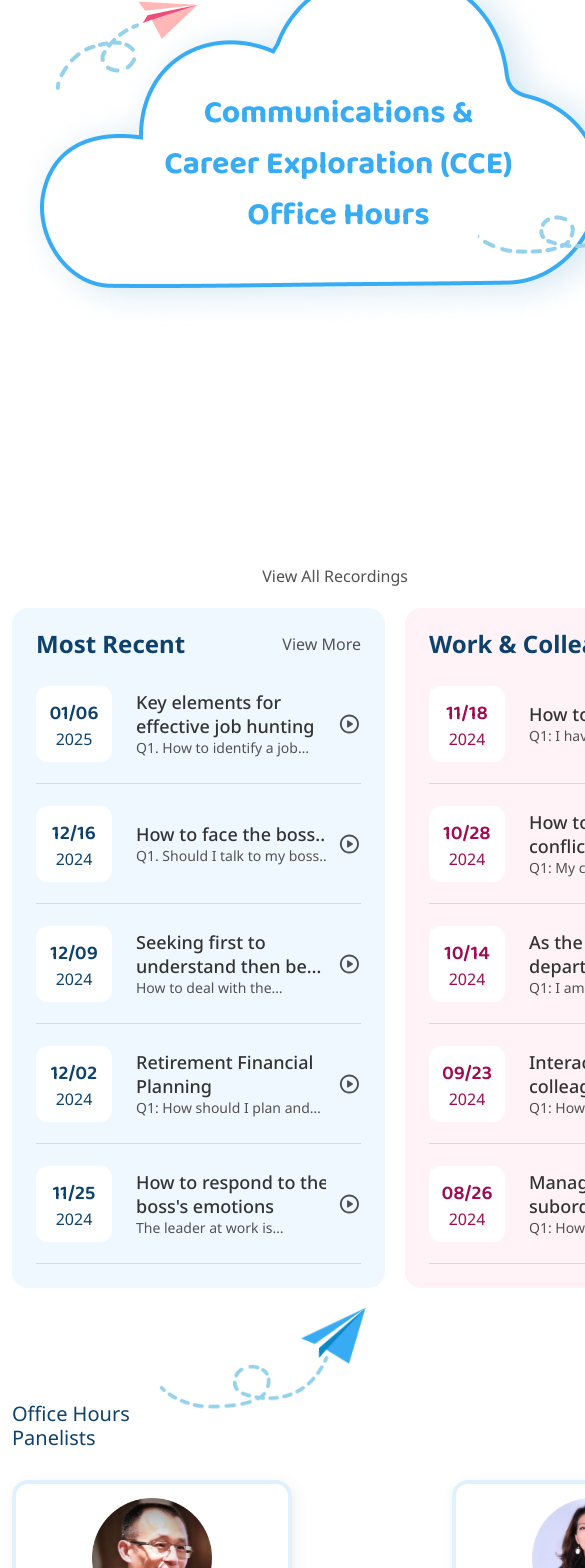
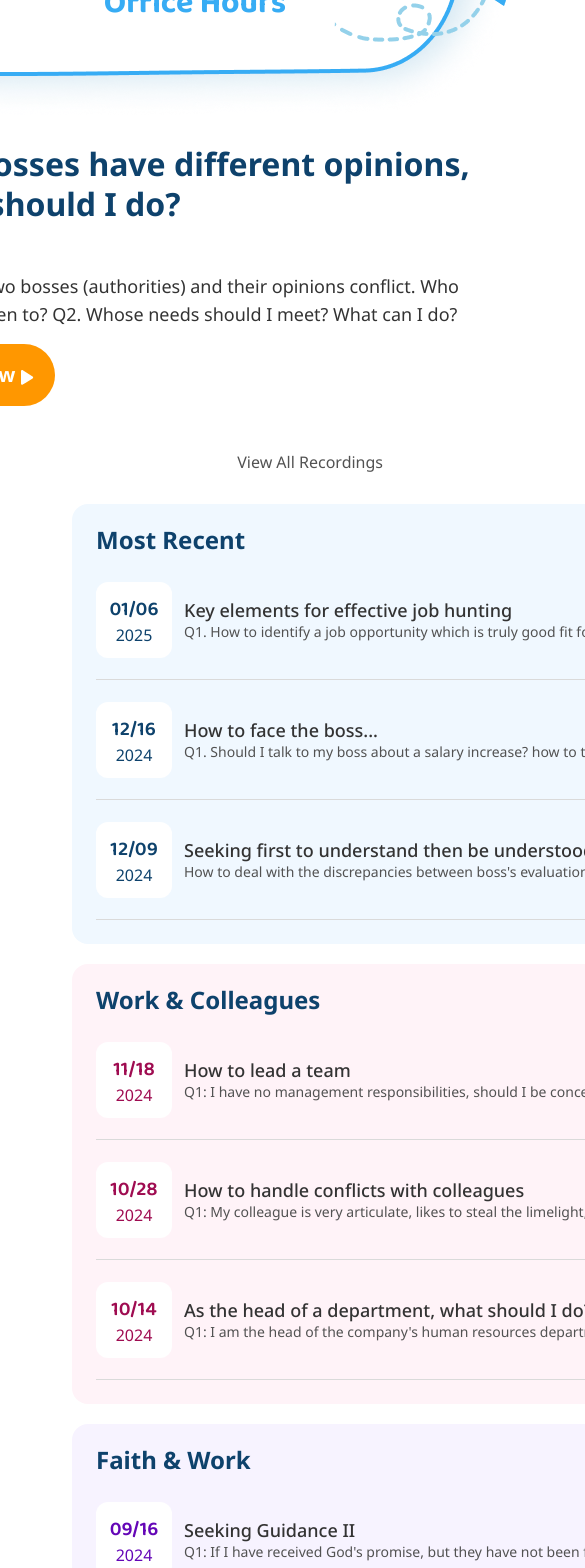
Before and after one commit to Xmeng-Li/I-Fly-Young-CCE-Website, a React (Create React App) app: page / in a window 390 px wide. Shown: the part 380-1948 px from the top of the page, 585 px wide, since content can reach past the window. Built offline with nearby package versions, Linux system fonts and the light colour scheme.

Commit message:
complete iPad size responsive action

```diff
--- a/src/components/officeHours/OfficeHours.tsx
+++ b/src/components/officeHours/OfficeHours.tsx
@@ -175,7 +175,7 @@ class OfficeHours extends Component<OfficeHoursProps> {
 
 
     return (
-      <div className="content-wrap">
+      <div>
         <Header />
         {/* Top Section */}
         <div className="top-container">
@@ -333,6 +333,7 @@ class OfficeHours extends Component<OfficeHoursProps> {
             </div>
 
             <div className="three-parts">
+              <div className="left-and-mid">
                 {/* Left part */}
                 <div className="left">
                   <p className="left-title">{t("leftTitle", { ns: "officehour" })}</p>
@@ -341,7 +342,7 @@ class OfficeHours extends Component<OfficeHoursProps> {
                       {office.map((item: any, index: number) => (
                         <div key={index} className="office-text">
                           <span className="pencil"><Pencil /></span>
-                        <span className="office-content">{item.title}</span>
+                          <span>{item.title}</span>
                         </div>
                       ))}
                   </div>
@@ -362,6 +363,7 @@ class OfficeHours extends Component<OfficeHoursProps> {
                         </button>
                       </div>
                     ))}
+                  </div>
                 </div>
               </div>
               {/* Right part */}
--- a/src/styles/header.css
+++ b/src/styles/header.css
@@ -74,3 +74,9 @@
     gap: 0px;
   }
 }
+
+/* @media (max-width: 769px) {
+  .header {
+    width: 729px;
+  }
+} */
--- a/src/styles/officehour.css
+++ b/src/styles/officehour.css
@@ -1,5 +1,6 @@
 .top-container {
   display: flex;
+  flex-direction: row;
   padding: 30px 0px 30px 0px;
   justify-content: space-between;
   align-items: center;
@@ -7,7 +8,7 @@
 }
 .banner {
   position: relative;
-  display: flex;
+  flex: 1;
   justify-content: center;
   align-items: center;
 }
@@ -25,16 +26,16 @@
   font-weight: 700;
   line-height: normal;
 }
-.new-recording{
+.new-recording {
   font-family: "Noto Sans";
-  display: flex;
+  flex: 1;
   width: 689px;
   padding: 24px;
   flex-direction: column;
   align-items: flex-start;
   gap: 24px;
 }
-.new-audio-title{
+.new-audio-title {
   color: #0E426C;
   font-size: 32px;
   font-style: normal;
@@ -92,6 +93,7 @@
 
 .recording-card {
   display: flex;
+  flex-direction: row;
   align-items: center;
   gap: 20px;
 }
@@ -102,6 +104,7 @@
   width: 427px;
   padding: 16px 24px 12px 24px;
   flex-direction: column;
+  flex: 1;
 }
 .main-left,
 .main-mid,
@@ -352,14 +355,22 @@
   display: flex;
   justify-content: space-between;
 }
+.left-and-mid {
+  display: flex;
+  flex-direction: row;
+  height:277px;
+  gap: 50px;
+  margin-right: 50px;
+}
 .left,
 .mid {
     width: 329px;
-    height: 277px;
+    flex: 1;
   }
-  .right {
+.right {
     width: 534px;
     height: 277px;
+    flex: 1;
   }
 .left-title {
   display: flex;
@@ -600,33 +611,15 @@
     display: flex;
     align-items: center;
     justify-content: space-between;
-    gap: 12px;
   }
   .oh-content {
     flex: 1 1 auto;
     overflow: hidden;
+    margin-right: 12px;
   }
-  .oh-title {
-    width: 200px;
-    flex: 1 1 auto;
-    overflow: hidden;
-    text-overflow: ellipsis;
-    display: -webkit-box;
-    -webkit-box-orient: vertical;
-    -webkit-line-clamp: 2;
-    align-self: stretch;
-  }
+  .oh-title,
   .oh-question {
     width: 200px;
-    flex: 1 1 auto;
-    overflow: hidden;
-    text-overflow: ellipsis;
-    display: -webkit-box;
-    -webkit-box-orient: vertical;
-    -webkit-line-clamp: 1;
-    overflow: hidden;
-    text-overflow: ellipsis;
-    white-space: normal;
   }
   .play-icon-round {
     flex-shrink: 0;
@@ -672,27 +665,112 @@
   .three-parts {
     display: flex;
     justify-content: space-between;
-    gap: 33px;
+  }
+  .left-and-mid {
+    display: flex;
+    flex-direction: row;
+    gap: 23px;
+    margin-right: 23px;
   }
   .left,
   .mid {
     width: 300px;
-    /* height: 277px; */
   }
   .right {
     width: 514px;
   }
 }
 
-/* For Mobile */
-/* @media (max-width: 767px) {
+/* For iPad */
+@media (max-width: 769px) {
+  /* Top Section */
+  .top-container {
+    flex-direction: column;
+    padding: 20px 60px;
+    align-items: center;
+  }
+  .new-recording {
+    width: 640px;
+  }
+  .new-audio-question {
+    display: -webkit-box;
+    -webkit-box-orient: vertical;
+    -webkit-line-clamp: 2;
+    align-self: stretch;
+    overflow: hidden;
+    text-overflow: ellipsis;
+  }
+
+  /* Main Section */
+  .view-all {
+    margin-right: -5px;
+  }
   .recording-card {
     flex-direction: column;
-    align-items: center;
+    align-items: stretch;
+    padding: 10px 60px;
   }
   .most-recent,
   .colleagues,
   .faith {
-    flex: 1 1 30%;
+    width: 649px;
+    flex-direction: column;
   }
-} */
+  .oh-each-recording:nth-child(n+4) {
+    display: none;
+  }
+  .oh-each-recording {
+    display: flex;
+    align-items: center;
+    justify-content: space-between;
+    gap: 0px;
+  }
+  .oh-title,
+  .oh-question {
+    width: 477px;
+  }
+
+  /* Panelists */
+  .panelists-section {
+    padding: 10px 60px;
+  }
+  .title-and-airplane {
+    width: 105%;
+  }
+  .blue-airplane{
+    width: 150px;
+    height: 80px;
+    transform: rotate(-2.72deg);
+    margin-right: 10px;
+  }
+  .speaker-container {
+    width: 649px;
+    grid-template-columns: 1fr 1fr;
+    column-gap: 80px;
+  }
+
+  /* Bottom Part */
+  .officehour-container {
+    padding: 10px 60px;
+  }
+  .orange-airplane {
+    display: none;
+  }
+  .three-parts {
+    display: flex;
+    flex-direction: column;
+    justify-content: space-between;
+  }
+  .left-and-mid {
+    width: 649px;
+    height: 236px;
+    margin-bottom: 85px;
+  }
+  .right {
+    width: 649px;
+  }
+  .time-box {
+    padding: 20px 28px;
+    gap: 80px;
+  }
+}
```
Lines whose indentation alone changed are shown as unchanged.
